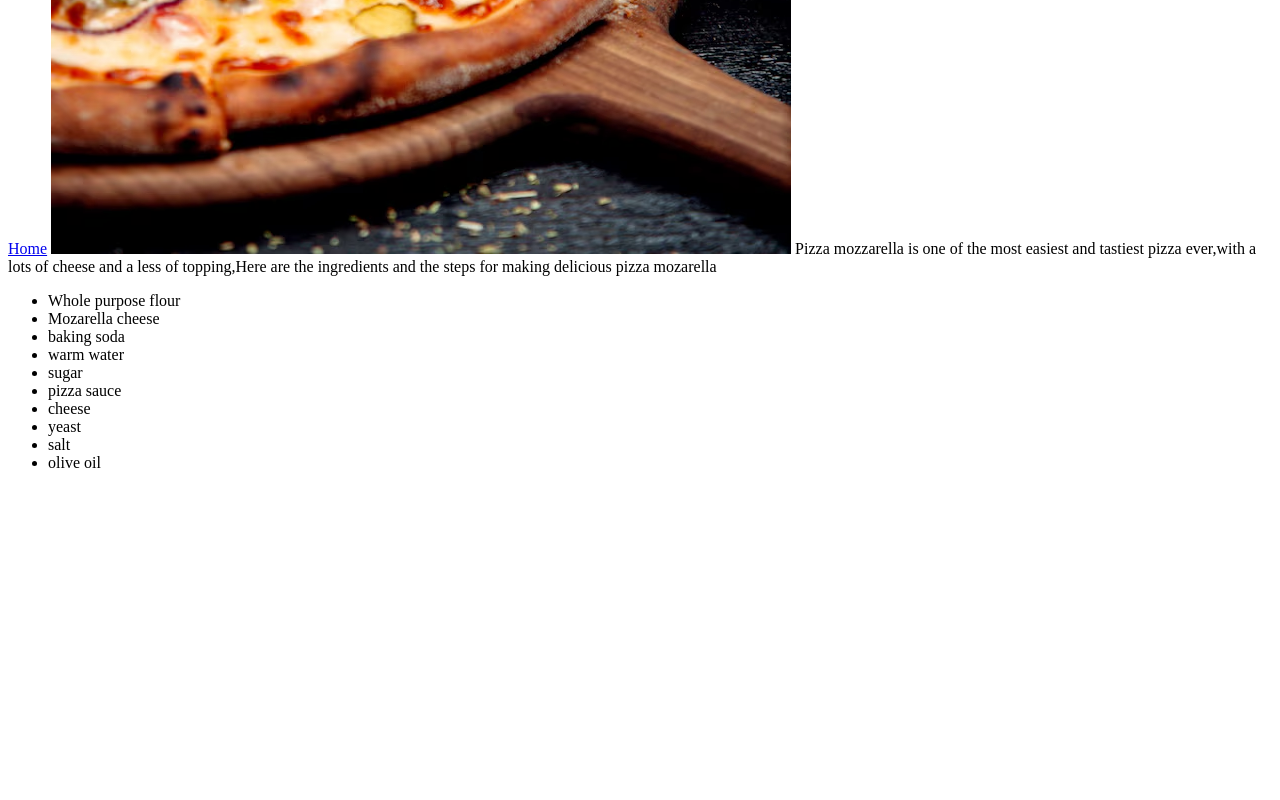
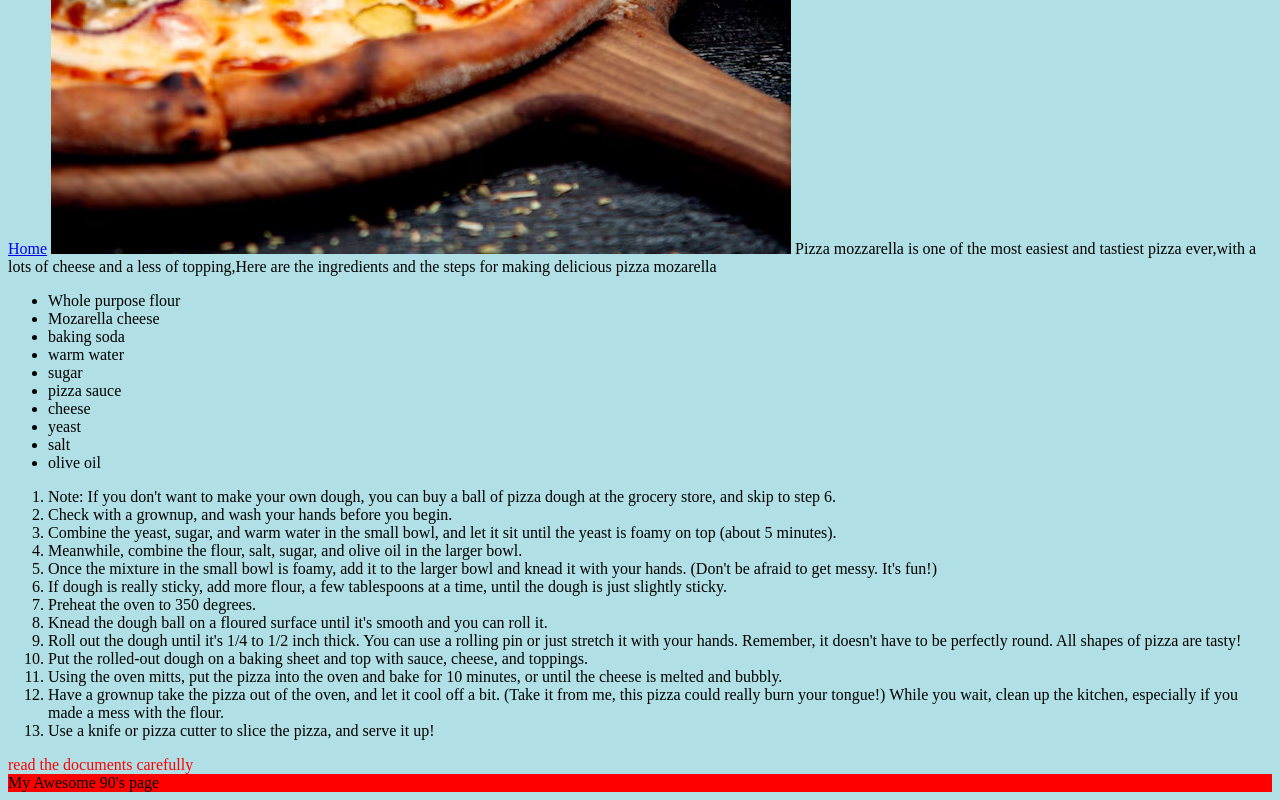
Before and after one commit to ProgArul1/odin-recipes, a plain HTML site: page recipes/pizza.html in a window 1280 px wide. Shown: the part 751-1551 px from the top of the page. Before the commit the page ends 1239 px from the top, so only its background shows below. Drawn offline with Linux system fonts and the light colour scheme.

Commit message:
pizza.html

```diff
--- a/recipes/pizza.html
+++ b/recipes/pizza.html
@@ -10,8 +10,9 @@
      <a href="../index.html">Home</a>
 
      <img src="./images/pizza mozza.avif">
-     <p1>Pizza mozzarella is one of the most easiest and tastiest pizza ever,with a lots of cheese and a less of topping,Here are the ingredients and the steps for making delicious pizza mozarella
-     </p1>
+
+
+     <p1>Pizza mozzarella is one of the most easiest and tastiest pizza ever,with a lots of cheese and a less of topping,Here are the ingredients and the steps for making delicious pizza mozarella</p1>
 
      <ul>
         <li>Whole purpose flour</li>
@@ -26,5 +27,41 @@
         <li>olive oil</li>
      </ul>
 
+     <ol>
+        <li>Note: If you don't want to make your own dough, you can buy a ball of pizza dough at the grocery store, and skip to step 6.</li>
+        <li>Check with a grownup, and wash your hands before you begin.</li>
+        <li>Combine the yeast, sugar, and warm water in the small bowl, and let it sit until the yeast is foamy on top (about 5 minutes).</li>
+        <li>Meanwhile, combine the flour, salt, sugar, and olive oil in the larger bowl.</li>
+        <li>Once the mixture in the small bowl is foamy, add it to the larger bowl and knead it with your hands. (Don't be afraid to get messy. It's fun!)</li>
+        <li>If dough is really sticky, add more flour, a few tablespoons at a time, until the dough is just slightly sticky.</li>
+        <li>Preheat the oven to 350 degrees.</li>
+        <li>Knead the dough ball on a floured surface until it's smooth and you can roll it.</li>
+        <li>Roll out the dough until it's 1/4 to 1/2 inch thick. You can use a rolling pin or just stretch it with your hands. Remember, it doesn't have to be perfectly round. All shapes of pizza are tasty!</li>
+        <li>Put the rolled-out dough on a baking sheet and top with sauce, cheese, and toppings.</li>
+        <li>Using the oven mitts, put the pizza into the oven and bake for 10 minutes, or until the cheese is melted and bubbly.</li>
+        <li>Have a grownup take the pizza out of the oven, and let it cool off a bit. (Take it from me, this pizza could really burn your tongue!) While you wait, clean up the kitchen, especially if you made a mess with the flour.</li>
+        <li>Use a knife or pizza cutter to slice the pizza, and serve it up!</li>
+     </ol>
+   <div class="alert-text">read the documents carefully</div>
+   <div id="title">My Awesome 90's page</div>
+
+<style>
+body {background-color: powderblue;}
+h1   {color: blue;}
+p    {color: red;}
+</style>
+<style>
+
+.alert-text {
+  color: red;
+}
+</style>
+<style>
+   #title{
+      background-color: red;
+   }
+</style>
+
+
 </body>
 </html>
```
